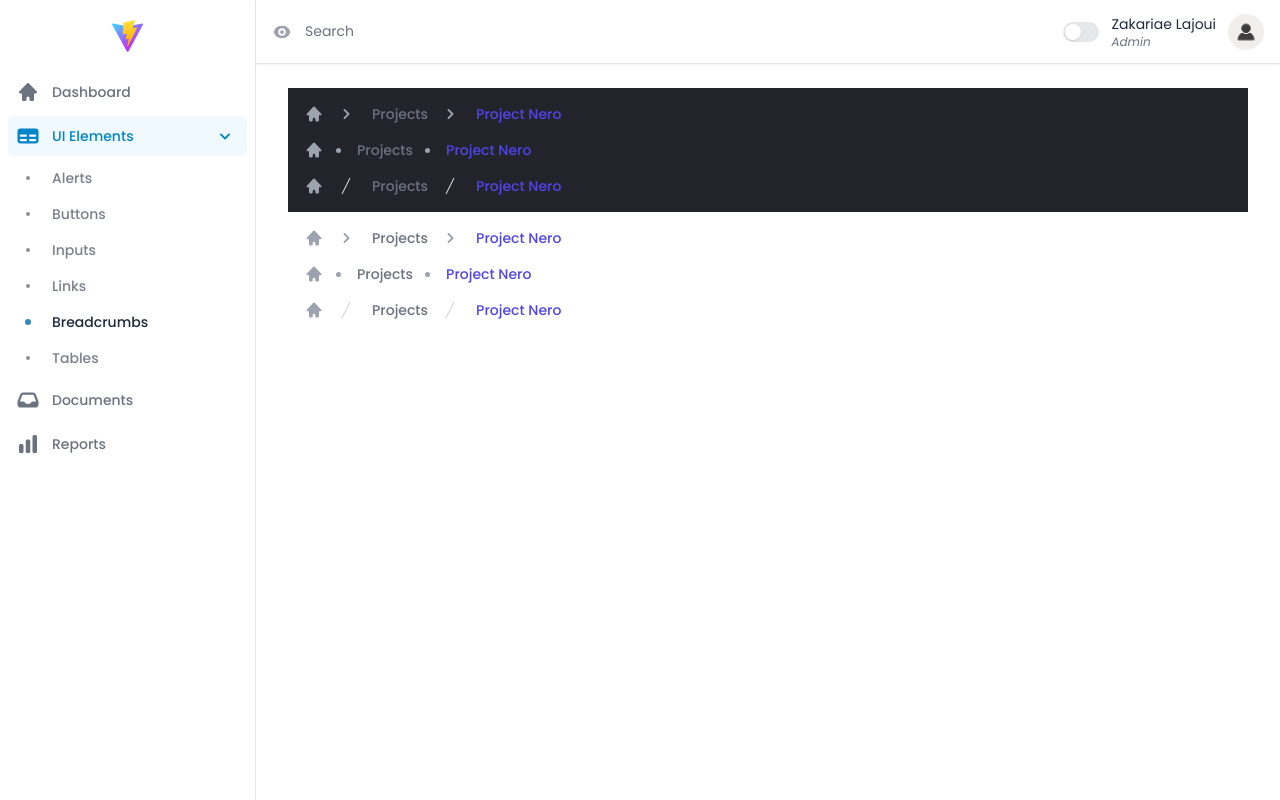
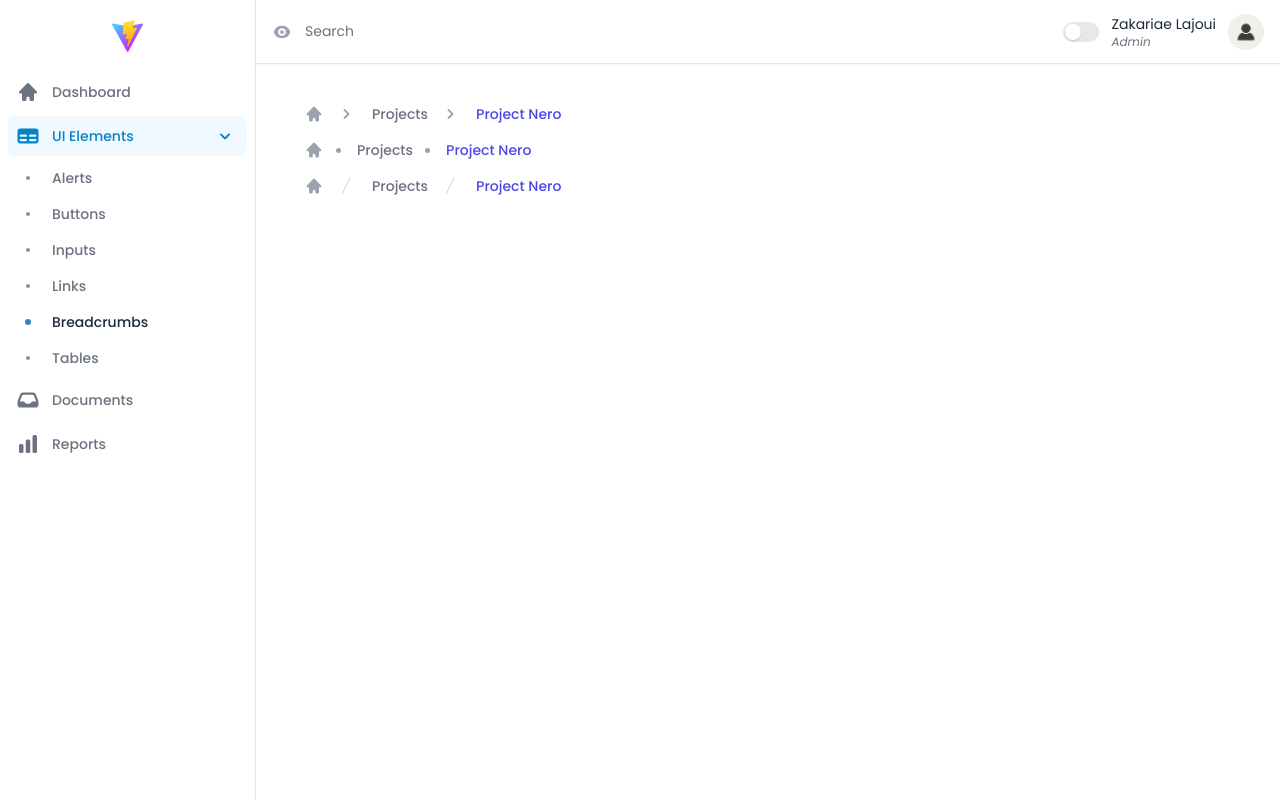
Before and after one commit to lajouiZakariae/sky-react, a React (Vite) app: page /breadcrumbs in a window 1280 px wide. Both pictures are taken after a click on the button "UI Elements". Built offline with nearby package versions, Linux system fonts and the light colour scheme.

Commit message:
pages fixed

```diff
--- a/src/layout/Dashboard/ui/NavItem.tsx
+++ b/src/layout/Dashboard/ui/NavItem.tsx
@@ -8,12 +8,12 @@ export default function NavItem({ name, href, Icon, current, links }: NavLink) {
     const hasDropDown = links && links.length > 0;
     const isDropDownActive = links?.some(({ current }) => current);
 
-    const currentLinkStyle = 'bg-sky-50 text-sky-600';
+    const currentLinkStyle = 'bg-sky-50 text-sky-600 dark:bg-slate-900';
 
     const navItemLinkStyle = `group relative flex items-center px-2 py-2 text-sm font-medium rounded-md transition-colors duration-300 ${
         current
             ? currentLinkStyle
-            : 'text-gray-500 hover:bg-gray-50 hover:text-gray-900 dark:text-gray-300 dark:hover:bg-gray-700 dark:hover:text-white'
+            : 'text-gray-500 hover:bg-gray-50 hover:text-slate-900 dark:text-gray-300 dark:hover:bg-slate-900 dark:hover:text-white'
     }`;
 
     if (!hasDropDown) {
@@ -36,14 +36,14 @@ export default function NavItem({ name, href, Icon, current, links }: NavLink) {
                         className={`group w-full relative flex items-center p-2 text-sm font-medium rounded-md ${
                             isDropDownActive
                                 ? currentLinkStyle
-                                : 'text-gray-500/90 hover:bg-gray-50 hover:text-gray-900 dark:text-gray-300 dark:hover:bg-gray-700 dark:hover:text-white'
+                                : 'text-gray-500 hover:bg-gray-50 hover:text-gray-900 dark:text-gray-300 dark:hover:bg-gray-700 dark:hover:text-white'
                         }`}
                     >
                         <Icon
                             className={`mr-3 flex-shrink-0 size-6 ${
                                 isDropDownActive
                                     ? ''
-                                    : 'text-gray-400 group-hover:text-gray-500 dark:text-gray-400 dark:group-hover:text-gray-300'
+                                    : 'text-gray-500 group-hover:text-gray-500 dark:text-gray-400 dark:group-hover:text-gray-300'
                             }`}
                             aria-hidden="true"
                         />
@@ -63,8 +63,8 @@ export default function NavItem({ name, href, Icon, current, links }: NavLink) {
                                     to={href}
                                     className={`group relative flex items-center px-2 py-2 text-sm font-medium rounded-md ${
                                         current
-                                            ? 'text-slate-800'
-                                            : 'text-gray-500/90 hover:bg-gray-50 hover:text-gray-900 dark:text-gray-300 dark:hover:bg-gray-700 dark:hover:text-white'
+                                            ? 'text-slate-800 dark:text-sky-600'
+                                            : 'text-gray-500 hover:bg-slate-100 hover:text-gray-900 dark:text-gray-300 dark:hover:bg-slate-900 dark:hover:text-white'
                                     }`}
                                 >
                                     <span className="inline-flex items-center justify-center w-6 mr-3">
--- a/src/lib/ui/inputs/Input.tsx
+++ b/src/lib/ui/inputs/Input.tsx
@@ -5,10 +5,9 @@ import InputGroupWithMark from './InputGroupWithMark';
 
 export function Input() {
     return (
-        <>
+        <div className="space-y-4">
             <SubHeading>Input Group</SubHeading>
 
-            <Plates>
             <div>
                 <label
                     htmlFor="email"
@@ -28,25 +27,16 @@ export function Input() {
                     />
                 </div>
             </div>
-            </Plates>
 
-            <Plates>
             <InputGroup error />
-            </Plates>
 
-            <Plates>
             <InputGroup success />
-            </Plates>
 
             <SubHeading>Input Group With Mark</SubHeading>
 
-            <Plates>
             <InputGroupWithMark error />
-            </Plates>
 
-            <Plates>
             <InputGroupWithMark success />
-            </Plates>
-        </>
+        </div>
     );
 }
--- a/src/pages/BreadCrumbsPage.tsx
+++ b/src/pages/BreadCrumbsPage.tsx
@@ -4,7 +4,7 @@ export default function BreadCrumbsPage() {
     return (
         <div>
             <div className="mb-2">
-                <div className="min-h-16 p-4 bg-ui-dark space-y-3 dark">
+                <div className="min-h-16 p-4 space-y-3">
                     <div className="space-y-4">
                         <BreadCrumb
                             pages={[
@@ -41,45 +41,6 @@ export default function BreadCrumbsPage() {
                         />
                     </div>
                 </div>
-
-                <div className="min-h-16 p-4 bg-white space-y-3">
-                    <div className="space-y-4">
-                        <BreadCrumb
-                            pages={[
-                                { name: 'Projects', href: '#', current: false },
-                                {
-                                    name: 'Project Nero',
-                                    href: '#',
-                                    current: true,
-                                },
-                            ]}
-                        />
-
-                        <BreadCrumb
-                            seperator="circle"
-                            pages={[
-                                { name: 'Projects', href: '#', current: false },
-                                {
-                                    name: 'Project Nero',
-                                    href: '#',
-                                    current: true,
-                                },
-                            ]}
-                        />
-
-                        <BreadCrumb
-                            seperator="slash"
-                            pages={[
-                                { name: 'Projects', href: '#', current: false },
-                                {
-                                    name: 'Project Nero',
-                                    href: '#',
-                                    current: true,
-                                },
-                            ]}
-                        />
-                    </div>
-                </div>
             </div>
         </div>
     );
--- a/src/pages/ButtonsPage.tsx
+++ b/src/pages/ButtonsPage.tsx
@@ -54,23 +54,24 @@ export function ButtonsPage() {
 
     return (
         <>
+            <div className="mb-2">
                 <h1 className="text-2xl font-semibold mb-2">Buttons</h1>
 
-            <Plates>
                 <button
                     type="button"
                     className="px-4 py-2 min-w-20 text-sm inline-flex items-center justify-center border border-gray-300 rounded-md shadow-sm font-medium text-gray-700 bg-white hover:bg-gray-100 dark:text-white dark:bg-gray-600 dark:border-gray-600 dark:hover:border-gray-700 dark:hover:bg-gray-700 focus:outline-none focus:ring-2 focus:ring-offset-2 dark:focus:ring-offset-gray-800 focus:ring-indigo-500"
                 >
                     Edit
                 </button>
-            </Plates>
+            </div>
 
             {Buttons.map(Btn => (
                 <Fragment key={Btn.name}>
                     <SubHeading>{Btn.name}</SubHeading>
 
+                    <div className="space-y-3">
                         {variants.map(variant => (
-                        <Plates key={variant}>
+                            <Fragment key={variant}>
                                 <div className="flex items-center flex-col max-md:space-y-3 md:flex-row md:space-x-5">
                                     {sizes.map(size => (
                                         <Btn
@@ -82,16 +83,18 @@ export function ButtonsPage() {
                                         </Btn>
                                     ))}
                                 </div>
-                        </Plates>
+                            </Fragment>
                         ))}
+                    </div>
                 </Fragment>
             ))}
 
             <Fragment>
                 <SubHeading>{CircleButton.name}</SubHeading>
 
+                <div className="space-y-3">
                     {variants.map(variant => (
-                    <Plates key={variant}>
+                        <Fragment key={variant}>
                             <div className="flex items-center flex-col max-md:space-y-3 md:flex-row md:space-x-5">
                                 {sizes.map((size, index) => (
                                     <CircleButton
@@ -107,8 +110,9 @@ export function ButtonsPage() {
                                     </CircleButton>
                                 ))}
                             </div>
-                    </Plates>
+                        </Fragment>
                     ))}
+                </div>
             </Fragment>
         </>
     );
--- a/src/pages/InputsPage.tsx
+++ b/src/pages/InputsPage.tsx
@@ -4,7 +4,6 @@ export default function InputsPage() {
     return (
         <div className="pb-40">
             <Input />
-            <Input />
         </div>
     );
 }
--- a/src/pages/LinksPage.tsx
+++ b/src/pages/LinksPage.tsx
@@ -95,14 +95,8 @@ export function Links() {
 }
 export default function LinksPage() {
     return (
-        <div>
-            <div className="min-h-16 p-4 bg-ui-dark space-y-3 dark">
-                <Links />
-            </div>
-
-            <div className="min-h-16 p-4 bg-white space-y-3">
-                <Links />
-            </div>
+        <div className="min-h-16 p-4 space-y-3">
+            <Links />
         </div>
     );
 }
```
Lines whose indentation alone changed are shown as unchanged.
